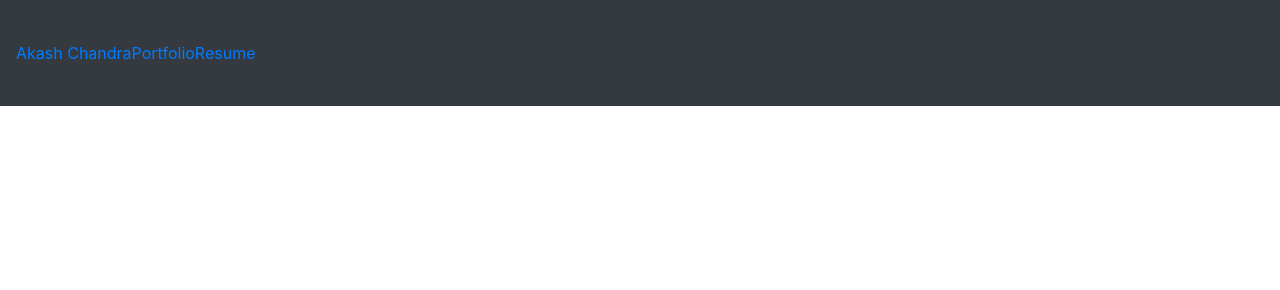
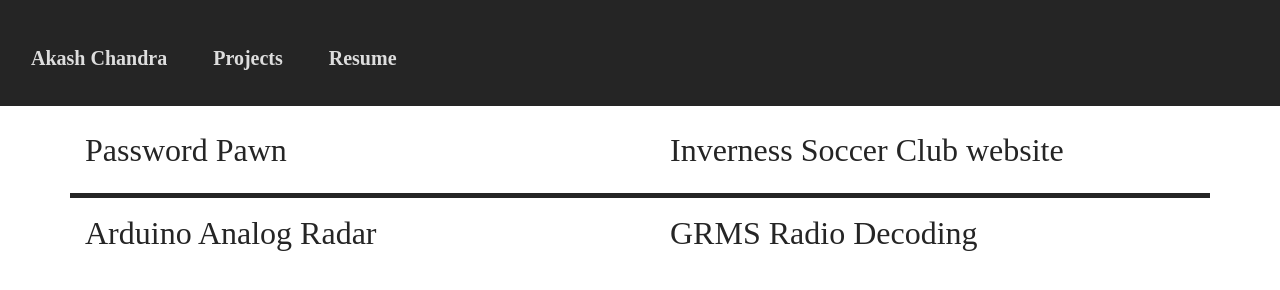
Before and after one commit to AkashChandra-02/AkashChandra-02, a plain HTML site: page index.html in a window 1280 px wide. Drawn offline with Linux system fonts and the light colour scheme.

Commit message:
Add files via upload

```diff
--- a/css/style.css
+++ b/css/style.css
@@ -1,6 +1,16 @@
+html {
+  position: relative;
+  min-height: 100%;
+}
+
+body {
+  /* Margin bottom by footer height */
+  margin-bottom: 60px;
+}
+
 .navbar {
-  background-color: #ffffff;
-  line-height: 45px;
+  background-color: #252525;
+  line-height: 90px;
   position: relative;
   display: -ms-flexbox;
   display: flex;
@@ -12,3 +22,39 @@
   padding: 0.5rem 1rem;
 
 }
+
+.navbar a {
+  block-size: 90px;
+  font-weight: bolder;
+  position: center;
+  float: left;
+  color: #dddddd;
+  padding-left: 15px;
+  padding-right: 15px;
+  text-decoration: none;
+  display: block;
+  font-family: "Times New Roman", Times, serif;
+}
+
+.navbar a:hover {
+  color: #ffffff;
+}
+
+body > .container {
+  padding: 25px 0px 0;
+}
+
+h1, h2, p
+{
+	color: #252525;
+	font-family: "Times New Roman", Times, serif;
+	padding-left: 15px;
+    padding-right: 15px;
+}
+
+hr
+{
+	height: 5px;
+    background-color: #252525;
+    border: none;
+}
--- a/index.html
+++ b/index.html
@@ -7,14 +7,41 @@
 <title>Akash Chandra</title>
 
 <link rel="stylesheet" type="text/css" href="css/bootstrap.css">
-<link href="navbar-top-fixed.css" rel="stylesheet">
-<link rel="stylesheet" type="text/css" href="css/sytle.css">
+<link rel="stylesheet" type="text/css" href="css/style.css">
 </head>
 <body>
-    <nav class="navbar navbar-expand-md navbar-dark fixed-top bg-dark">
-		<a href="index.html">Akash Chandra</a>
-		<a href="portfolio">Portfolio</a>
-		<a href="AkashChandraResume.pdf">Resume</a>
-	</nav>
+	<header>
+		<!-- navbar -->
+		<nav class="navbar navbar-expand-md fixed-top">
+
+			<!--Index link-->
+			<a class="navbar-brand" href="index.html">Akash Chandra</a>
+
+			<a class="navbar-brand" href="projects.html">Projects</a>
+			<a class="navbar-brand" href="AkashChandraReview.pdf">Resume</a>
+
+		</nav>
+	</header>
+
+	<div class="container">
+
+	<div class="row">
+		<div class="col">
+<a href="project/PasswordPawn.html"><h2>Password Pawn</h2></a>
+    </div>
+    <div class="col">
+      <a href="project/ISCWebsite.html"><h2>Inverness Soccer Club website</h2></a>
+    </div>
+  </div>
+  <hr>
+  <div class="row">
+    <div class="col">
+	<a href="project/ArduinoAnalogRadar.html"><h2>Arduino Analog Radar</h2></a>
+    </div>
+    <div class="col">
+      <a href="project/GRMSRadioDecoding.html"><h2>GRMS Radio Decoding</h2></a>
+    </div>
+
+  </div>
 </body>
 </html>
```
Also changed, not shown: projects.html (added, +25 -0 lines).
